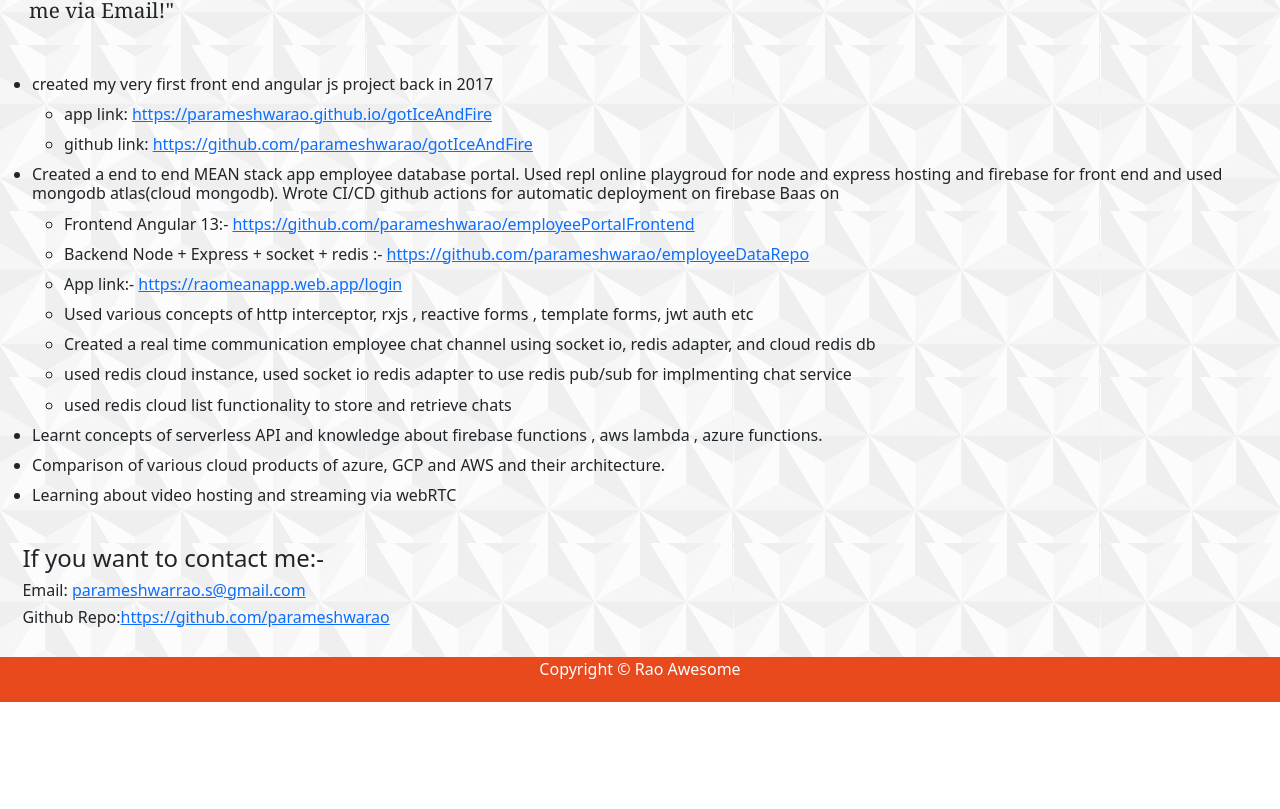
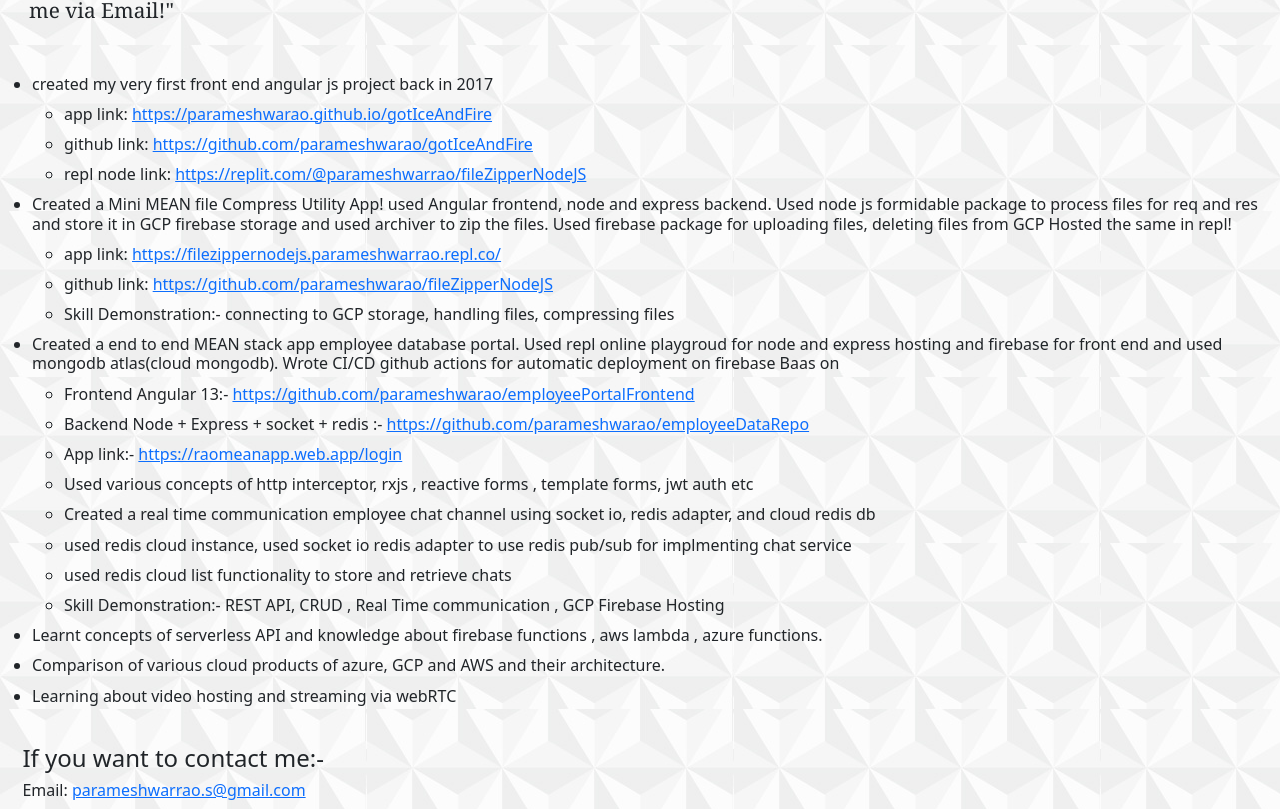
Before and after one commit to parameshwarao/raosportfolio, an Angular app: page /personalProjects in a window 1280 px wide. Shown: the part 645-1454 px from the top of the page. Before the commit the page ends 1347 px from the top, so only its background shows below. Built offline with nearby package versions, Linux system fonts and the light colour scheme.

Commit message:
update to angular 14 and removing bootstrap package to native cdn,  updating my portfolio for latest project

```diff
--- a/angular.json
+++ b/angular.json
@@ -31,13 +31,9 @@
               "src/assets"
             ],
             "styles": [
-              "src/styles.scss",
-              "bootstrap/dist/css/bootstrap.min.css"
+              "src/styles.scss"
             ],
             "scripts": [
-              "jquery/dist/jquery.min.js",
-              "popper.js/dist/umd/popper.min.js",
-              "bootstrap/dist/js/bootstrap.min.js"
             ]
           },
           "configurations": {
@@ -112,5 +108,7 @@
       }
     }
   },
-  "defaultProject": "raoBlogs"
+  "cli": {
+    "analytics": false
+  }
 }
--- a/src/app/personal-projects/personal-projects.component.html
+++ b/src/app/personal-projects/personal-projects.component.html
@@ -22,6 +22,26 @@
                 </li>
                 <li>
                     <h6>github link: <a href="https://github.com/parameshwarao/gotIceAndFire">https://github.com/parameshwarao/gotIceAndFire</a></h6>
+                </li>
+                <li>
+                    <h6>repl node link: <a href="https://replit.com/@parameshwarrao/fileZipperNodeJS">https://replit.com/@parameshwarrao/fileZipperNodeJS</a></h6>
+                </li>
+            </ul>
+        </li>
+        <li>
+            <h6>Created a Mini MEAN file Compress Utility App! used Angular frontend, node and express backend.
+                Used node js formidable package to process files for req and res and store it in GCP firebase storage
+                 and used archiver to zip the files. Used firebase package for uploading files, deleting files from GCP
+                Hosted the same in repl!  </h6>
+            <ul>
+                <li>
+                    <h6>app link: <a href="https://filezippernodejs.parameshwarrao.repl.co/">https://filezippernodejs.parameshwarrao.repl.co/</a></h6>
+                </li>
+                <li>
+                    <h6>github link: <a href="https://github.com/parameshwarao/fileZipperNodeJS">https://github.com/parameshwarao/fileZipperNodeJS</a></h6>
+                </li>
+                <li>
+                    <h6>Skill Demonstration:-  connecting to GCP storage, handling files, compressing files</h6>
                 </li>
             </ul>
         </li>
@@ -51,6 +71,9 @@
                     <li>
                         <h6>used redis cloud list functionality to store and retrieve chats</h6>
                     </li>
+                    <li>
+                        <h6>Skill Demonstration:-  REST API, CRUD , Real Time communication , GCP Firebase Hosting</h6>
+                    </li>
                 </ul>
         </li>
         <li>
--- a/src/index.html
+++ b/src/index.html
@@ -6,8 +6,10 @@
   <base href="/">
   <meta name="viewport" content="width=device-width, initial-scale=1">
   <link rel="icon" type="image/x-icon" href="favicon.ico">
+  <link href="https://cdn.jsdelivr.net/npm/bootstrap@5.0.2/dist/css/bootstrap.min.css" rel="stylesheet" integrity="sha384-EVSTQN3/azprG1Anm3QDgpJLIm9Nao0Yz1ztcQTwFspd3yD65VohhpuuCOmLASjC" crossorigin="anonymous">
 </head>
 <body>
   <app-root></app-root>
 </body>
+<script src="https://cdn.jsdelivr.net/npm/bootstrap@5.0.2/dist/js/bootstrap.bundle.min.js" integrity="sha384-MrcW6ZMFYlzcLA8Nl+NtUVF0sA7MsXsP1UyJoMp4YLEuNSfAP+JcXn/tWtIaxVXM" crossorigin="anonymous"></script>
 </html>
--- a/tsconfig.json
+++ b/tsconfig.json
@@ -16,7 +16,7 @@
     "experimentalDecorators": true,
     "moduleResolution": "node",
     "importHelpers": true,
-    "target": "es2017",
+    "target": "es2020",
     "module": "es2020",
     "lib": [
       "es2020",
```
Also changed, not shown: package.json (+12 -14 lines), 1 other file (tests, documents, lock files or other folders).
